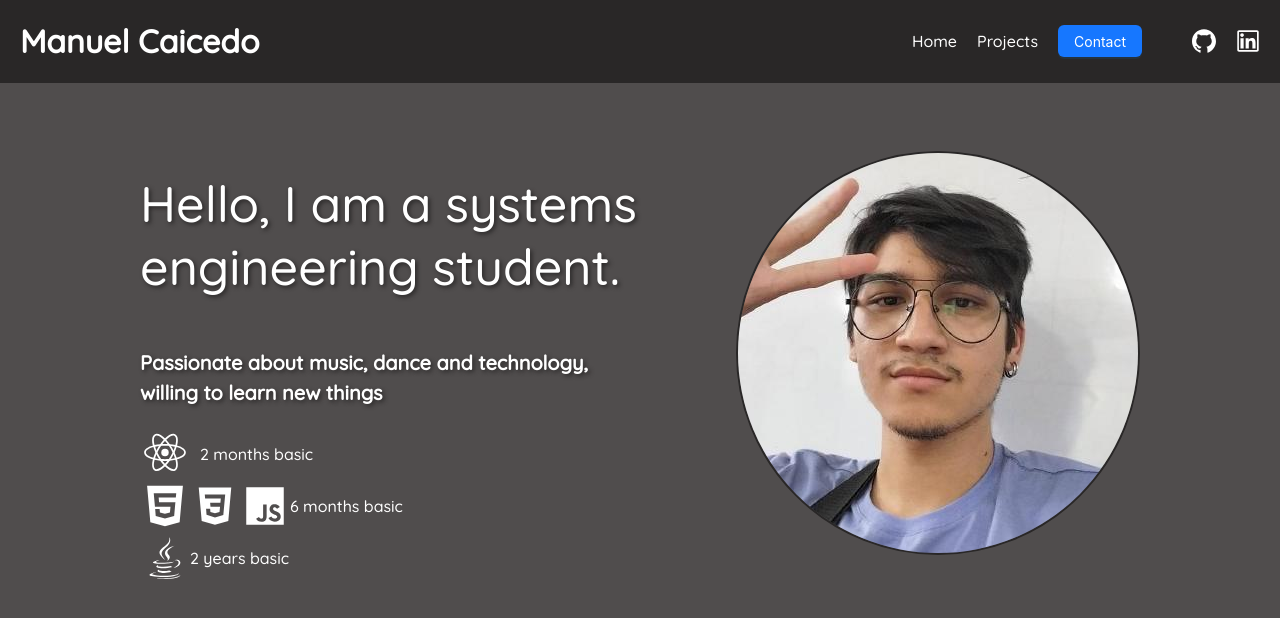
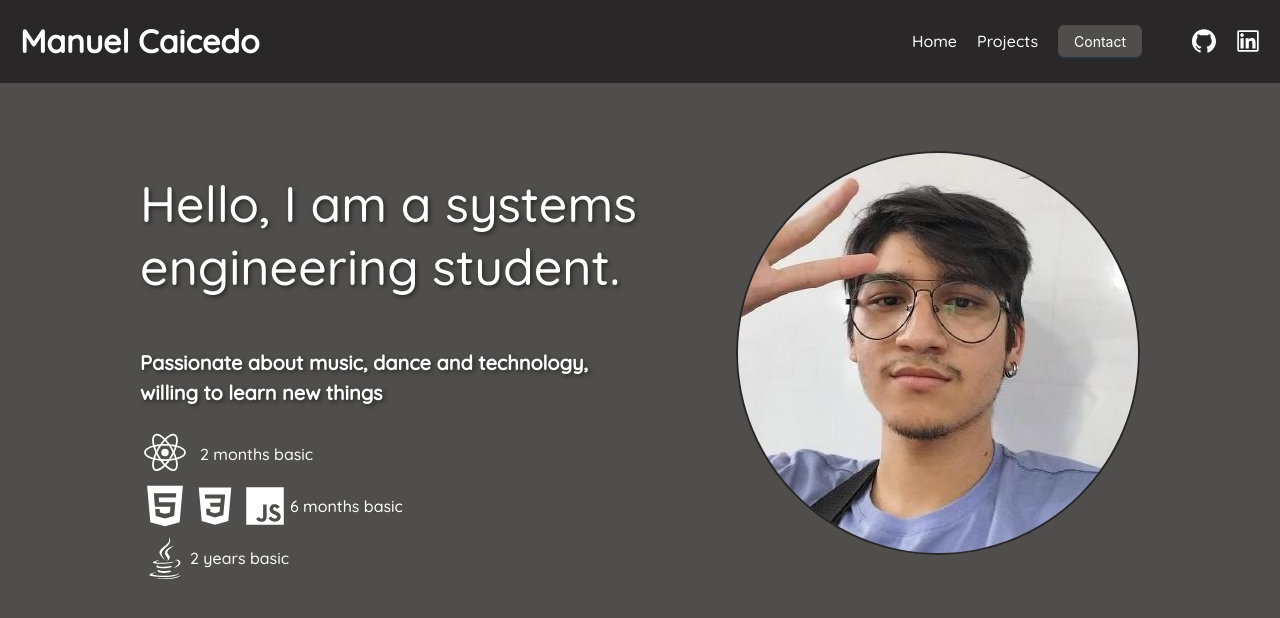
Before and after one commit to Konan03/Portafolio, a React (Create React App) app: page / in a window 1280 px wide. Shown: the top 618 px of the page. Built offline with nearby package versions, Linux system fonts and the light colour scheme.

Commit message:
change color boton

```diff
--- a/src/components/contact/contact.jsx
+++ b/src/components/contact/contact.jsx
@@ -20,7 +20,7 @@ function Contact(){
     return(
 
         <>
-        <Button type="primary" onClick={showModal}>
+        <Button type="primary" onClick={showModal} style={{ backgroundColor: 'rgb(80, 77, 77)' }}>
           Contact
         </Button>
         <Modal title="Contacts" open={isModalOpen} onOk={handleOk} onCancel={handleCancel}>
--- a/src/components/nav/navbar.jsx
+++ b/src/components/nav/navbar.jsx
@@ -3,6 +3,7 @@ import "../../css/navbar.css"
 import { GithubOutlined, LinkedinOutlined} from '@ant-design/icons';
 import { Link } from 'react-router-dom';
 import Contact from "../contact/contact";
+
 
 function Navbar(){
     return(
```
